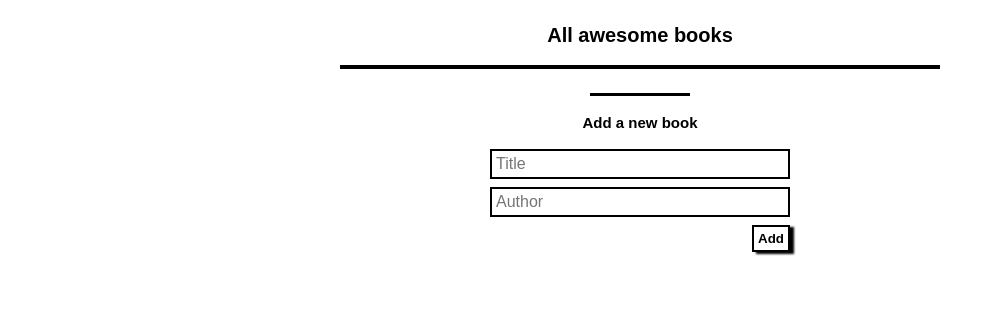
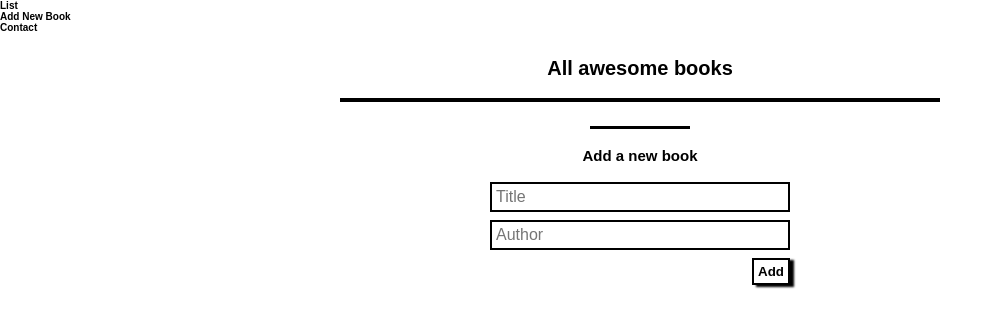
Before and after one commit to amejid/awesome-books, a website: page index.html in a window 1280 px wide. Shown: the whole page, without its empty margins (0-1003 px from the left). Drawn offline with Linux system fonts and the light colour scheme.

Commit message:
Add header and a ul list.

```diff
--- a/index.html
+++ b/index.html
@@ -9,6 +9,16 @@
     <link rel="stylesheet" href="style.css" />
   </head>
   <body>
+
+    <header>
+      <nav>
+        <ul>
+          <li>List</li>
+          <li>Add New Book</li>
+          <li>Contact</li>
+        </ul>
+      </nav>
+    </header>
     <div class="container">
       <h1 class="section-title">All awesome books</h1>
       <div class="books-container"></div>
```
